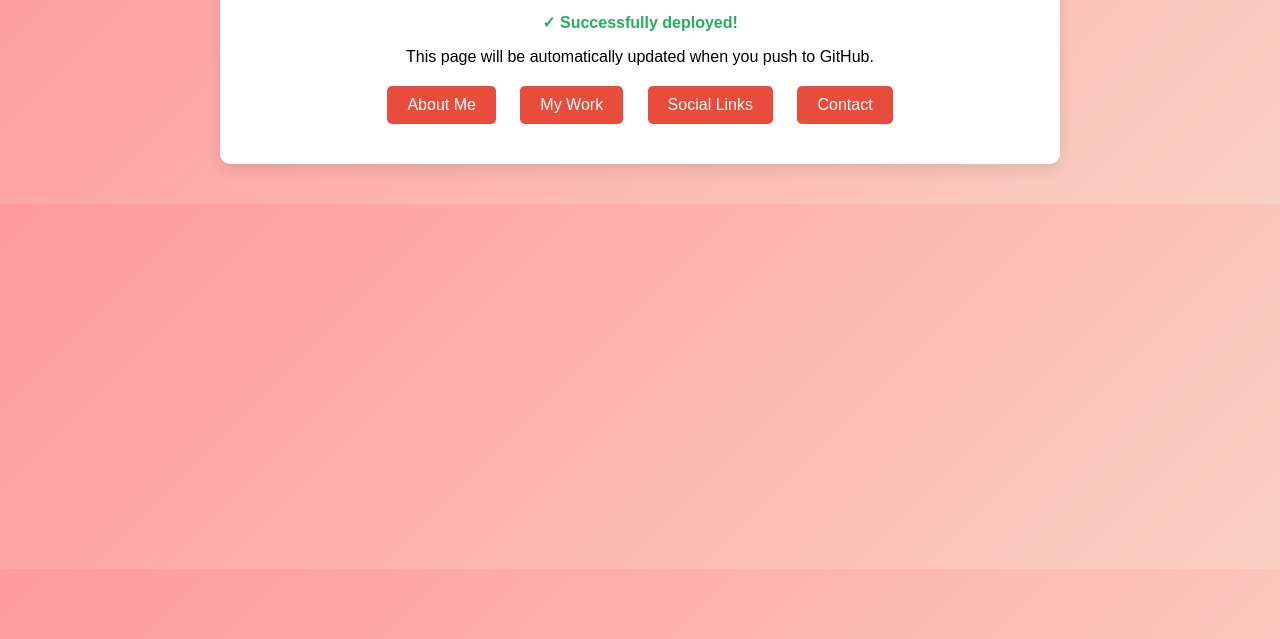
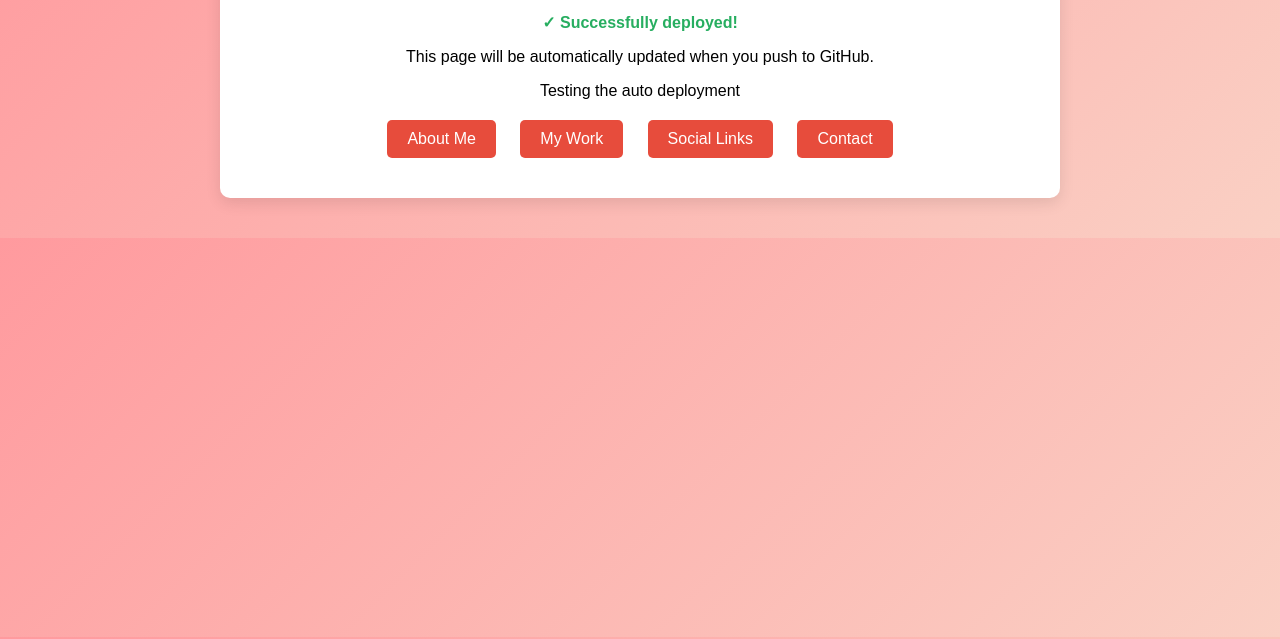
Before and after one commit to 2dDann/portfolio, a plain HTML site: page index.html in a window 1280 px wide. Shown: the part 161-800 px from the top of the page. Drawn offline with Linux system fonts and the light colour scheme.

Commit message:
Testing Deployment Part 3

```diff
--- a/index.html
+++ b/index.html
@@ -50,6 +50,7 @@
         <p>This is the portfolio site for dnsvr.org</p>
         <p class="status">✓ Successfully deployed!</p>
         <p>This page will be automatically updated when you push to GitHub.</p>
+        <p>Testing the auto deployment</p>
 
         <div class="nav">
             <a href="/about">About Me</a>
```
